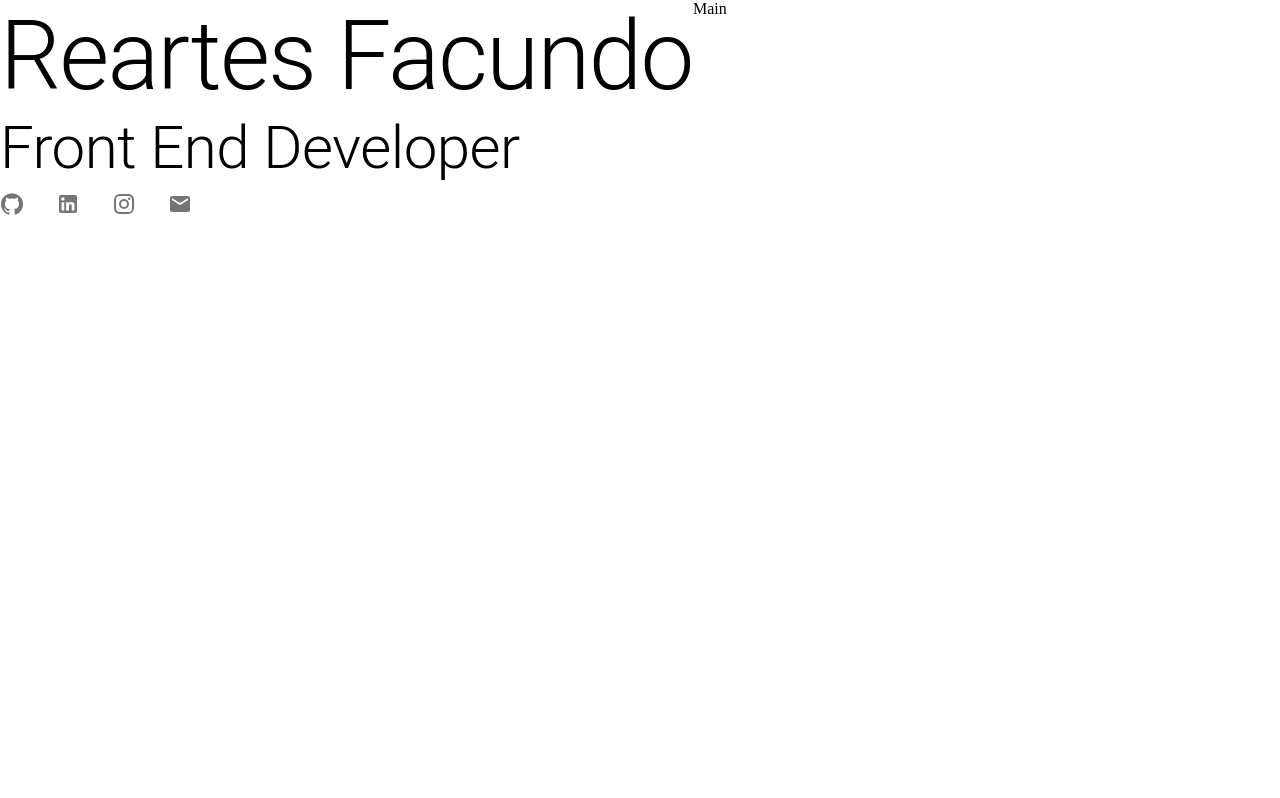
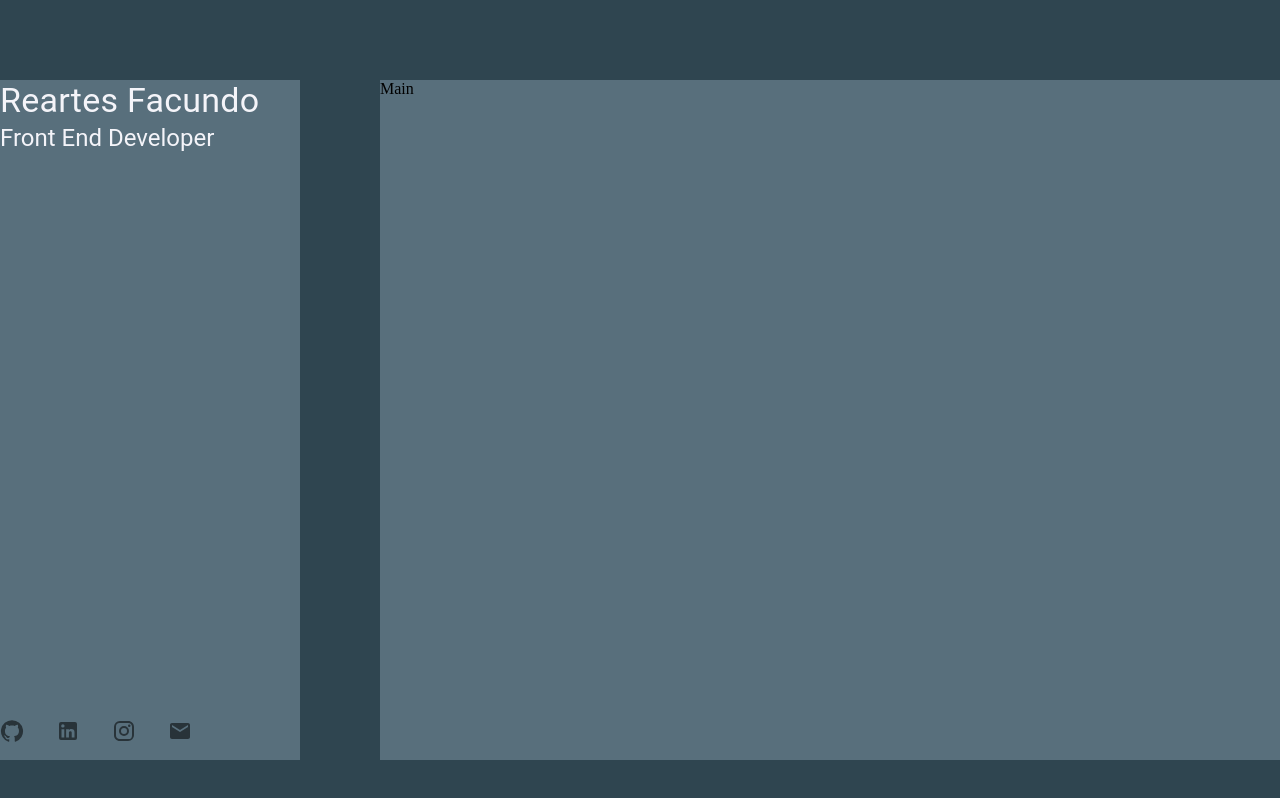
Before and after one commit to FacuReartes/portfolio-v2, a Next.js app: page / in a window 1280 px wide. Shown: the top 798 px of the page. Built offline with nearby package versions, Linux system fonts and the light colour scheme.

Commit message:
basic ui & theme setup

```diff
--- a/src/app/layout.tsx
+++ b/src/app/layout.tsx
@@ -1,5 +1,7 @@
 import type { Metadata } from "next";
 import "./globals.css";
+import { ThemeProvider } from "@mui/material";
+import theme from "@/theme/theme";
 
 export const metadata: Metadata = {
   title: "Facundo Reartes",
@@ -12,10 +14,12 @@ export default function RootLayout({
   children: React.ReactNode;
 }>) {
   return (
-    <html lang="en">
-      <body>
-        {children}
-      </body>
-    </html>
+    <ThemeProvider theme={theme}>
+      <html lang="en">
+        <body>
+          {children}
+        </body>
+      </html>
+    </ThemeProvider>
   );
 }
--- a/src/app/page.tsx
+++ b/src/app/page.tsx
@@ -1,11 +1,11 @@
 import Sidebar from "@/components/Sidebar";
-import { Box, Typography } from "@mui/material";
+import { Box } from "@mui/material";
 
 export default function Home() {
   return (
-    <Box sx={{ display: 'flex' }}>
+    <Box sx={{ display: 'flex', py: 10, justifyContent: 'center', gap: 10, bgcolor: 'secondary.main' }}>
       <Sidebar/>
-      <Box>Main</Box>
+      <Box sx={{ bgcolor: 'primary.main', width: '900px' }}>Main</Box>
     </Box>
   );
 }
--- a/src/components/Sidebar.tsx
+++ b/src/components/Sidebar.tsx
@@ -6,10 +6,10 @@ type Props = {}
 
 const Sidebar = (props: Props) => {
   return (
-    <Box>
-      <Typography variant='h1'>Reartes Facundo</Typography>
-      <Typography variant='h2'>Front End Developer</Typography>
-      <List>
+    <Box sx={{ bgcolor: 'primary.main', width: '300px', height: '85vh', position: 'relative'}}>
+      <Typography variant='h4' component='h1' sx={{ color: 'common.white' }}>Reartes Facundo</Typography>
+      <Typography variant='h5' component='h2' sx={{ color: 'common.white' }}>Front End Developer</Typography>
+      <List sx={{ position: 'absolute', bottom: 5 }}>
         <ListItemIcon><GitHub/></ListItemIcon>
         <ListItemIcon><LinkedIn/></ListItemIcon>
         <ListItemIcon><Instagram/></ListItemIcon>
--- /dev/null
+++ b/src/theme/theme.ts
@@ -0,0 +1,23 @@
+'use client'
+import { createTheme } from '@mui/material';
+
+const theme = createTheme({
+  //typography: {
+   // fontFamily: 'var(--outfit)',
+  //},
+  palette: {
+    primary: {
+      main: '#586F7C',
+      light: '#B8DBD9',
+    },
+    secondary: {
+      main: '#2F4550',
+    },
+    common: {
+      black: '#000',
+      white: '#F4F4F9',
+    },
+  },
+});
+
+export default theme;
```
